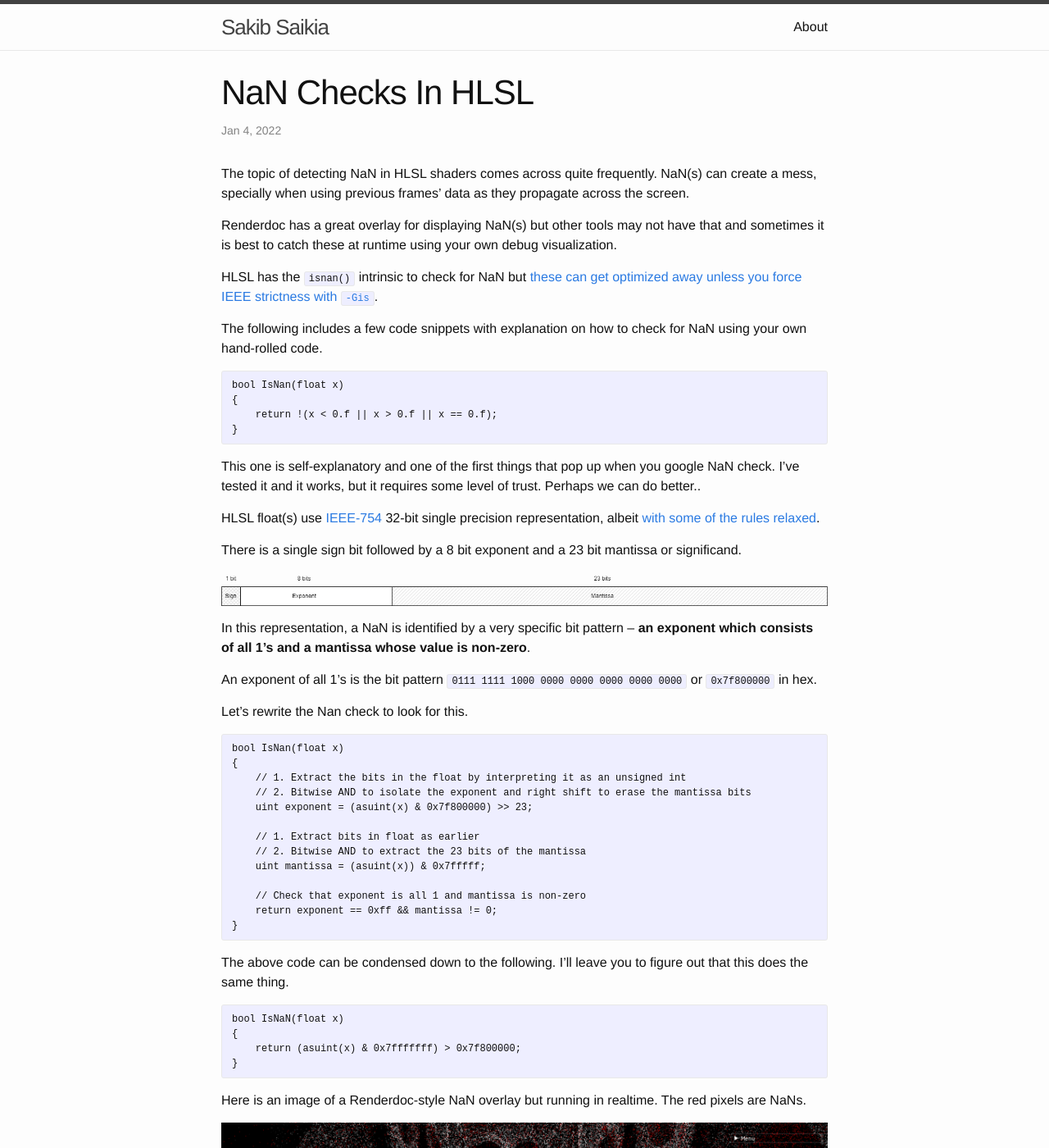
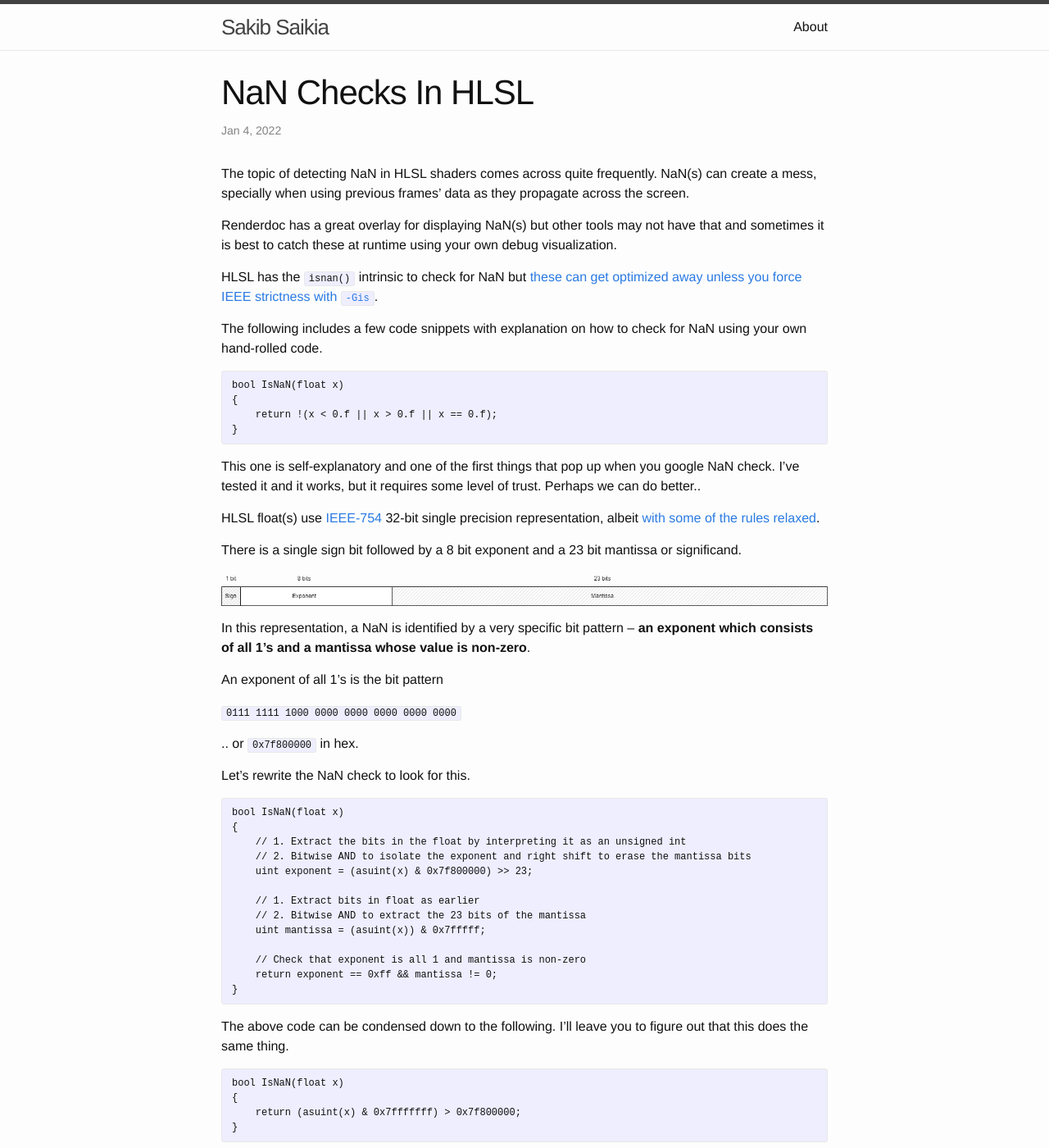
Before and after one commit to SakibSaikia/SakibSaikia.github.io, a Jekyll site: the page built from _posts/2022-01-04-Nan-Checks-In-HLSL.markdown, in a window 1280 px wide and 1400 px high. Shown: the whole window at 82% size. Built offline with Jekyll 4.4.1, drawn with Linux system fonts in a browser that asks for light colours; comment, search, counter and statistics services are not loaded.

Commit message:
Formatting

````diff
--- a/_posts/2022-01-04-Nan-Checks-In-HLSL.markdown
+++ b/_posts/2022-01-04-Nan-Checks-In-HLSL.markdown
@@ -16,7 +16,7 @@ The following includes a few code snippets with explanation on how to check for
 
 
 ```C++
-bool IsNan(float x)
+bool IsNaN(float x)
 {
     return !(x < 0.f || x > 0.f || x == 0.f);
 }
@@ -32,12 +32,15 @@ There is a single sign bit followed by a 8 bit exponent and a 23 bit mantissa or
 In this representation, a NaN is identified by a very specific bit pattern -- **an exponent which consists of all 1's and a mantissa whose value is non-zero**.
 
 An exponent of all 1's is the bit pattern
-`0111 1111 1000 0000 0000 0000 0000 0000` or `0x7f800000` in hex.
 
-Let's rewrite the Nan check to look for this.
+`0111 1111 1000 0000 0000 0000 0000 0000`
+
+.. or `0x7f800000` in hex.
+
+Let's rewrite the NaN check to look for this.
 
 ```C++
-bool IsNan(float x)
+bool IsNaN(float x)
 {
     // 1. Extract the bits in the float by interpreting it as an unsigned int
     // 2. Bitwise AND to isolate the exponent and right shift to erase the mantissa bits
````
